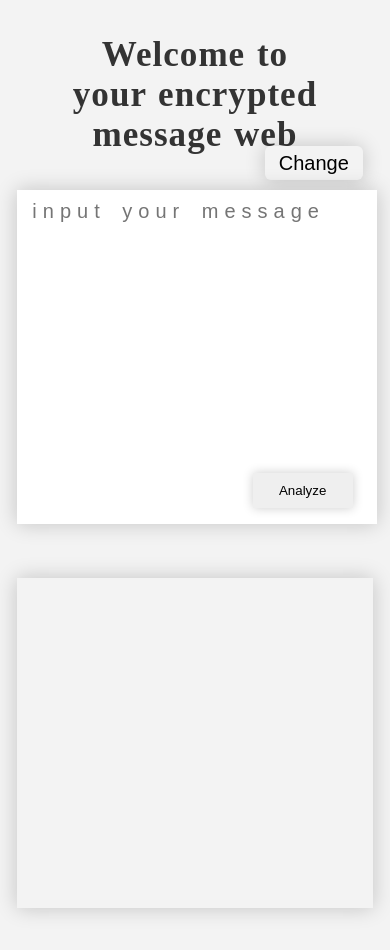
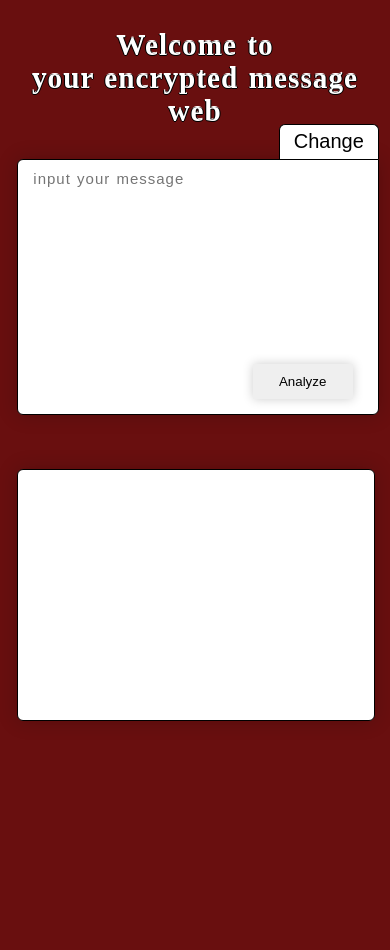
Before and after one commit to imstagram-reels/TheEncrypted, a plain HTML site: page VIPmesseges/index.html in a window 390 px wide. After the commit the page ends 844 px from the top, so only its background shows below. Drawn offline with Linux system fonts and the light colour scheme.

Commit message:
Update mtering.css

```diff
--- a/VIPmesseges/mtering.css
+++ b/VIPmesseges/mtering.css
@@ -121,3 +121,55 @@ button {
 .input::-ms-value {
     color: brown;
 }
+
+
+@media only screen and (max-width: 600px) {
+  html {
+    background-color: rgb(105, 15, 15);
+  }
+
+  .input,
+.result {
+  max-height: 250px;
+  border: solid 0.25px;
+  border-color: black;
+  border-radius: 6px 0px 6px 6px;
+  word-spacing: 1px;
+  letter-spacing: 1px;
+
+}
+
+.input::placeholder {
+    position: absolute;
+    left: 15px;
+    top: 10px;
+    font-size: 15px;
+
+}
+
+.result {
+  background-color: white;
+  border-radius: 6px;
+}
+
+.Change-page {
+  background-color: #ffffff;
+  border-radius: 6px 6px 0 0;
+  top: 0px;
+  left: 100%;
+  left: calc(100% - (87.58px + 6px + 0px));
+  box-shadow: none;
+  z-index: 1;
+  border: solid 0.25px;
+  border-bottom: none;
+  border-color: black;
+}
+
+.titel {
+  color: white;
+  text-shadow: -1px 0 black, 0 1px black, 1px 0 black, 0 -1px;
+  font-size: 25px;
+
+}
+
+}
```
